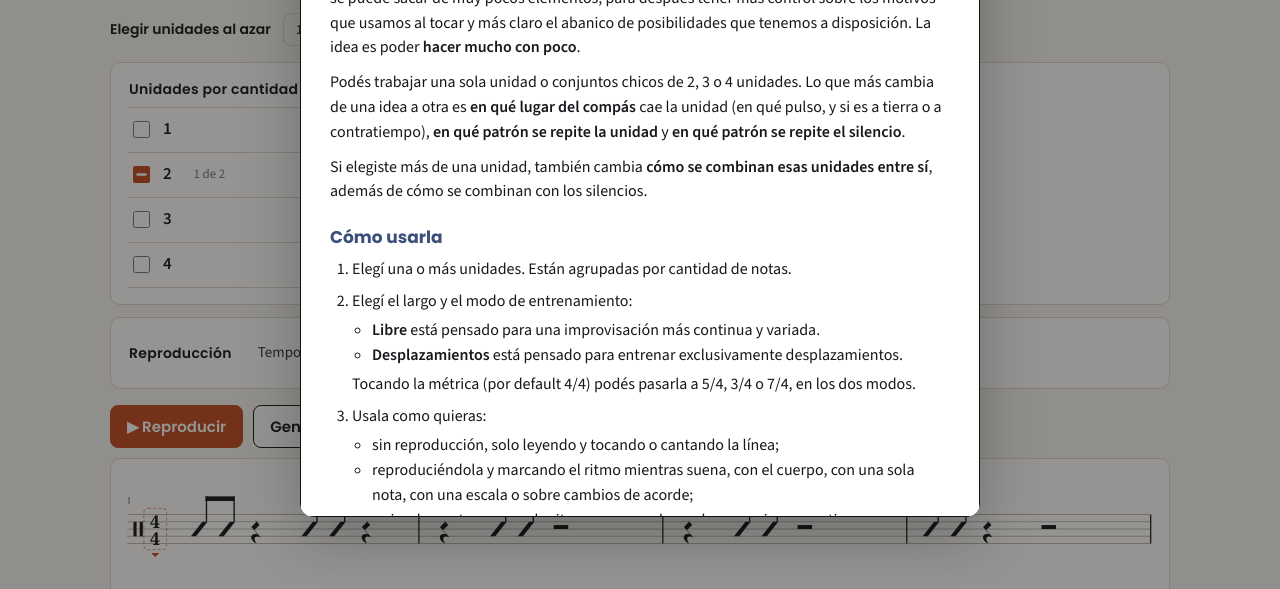
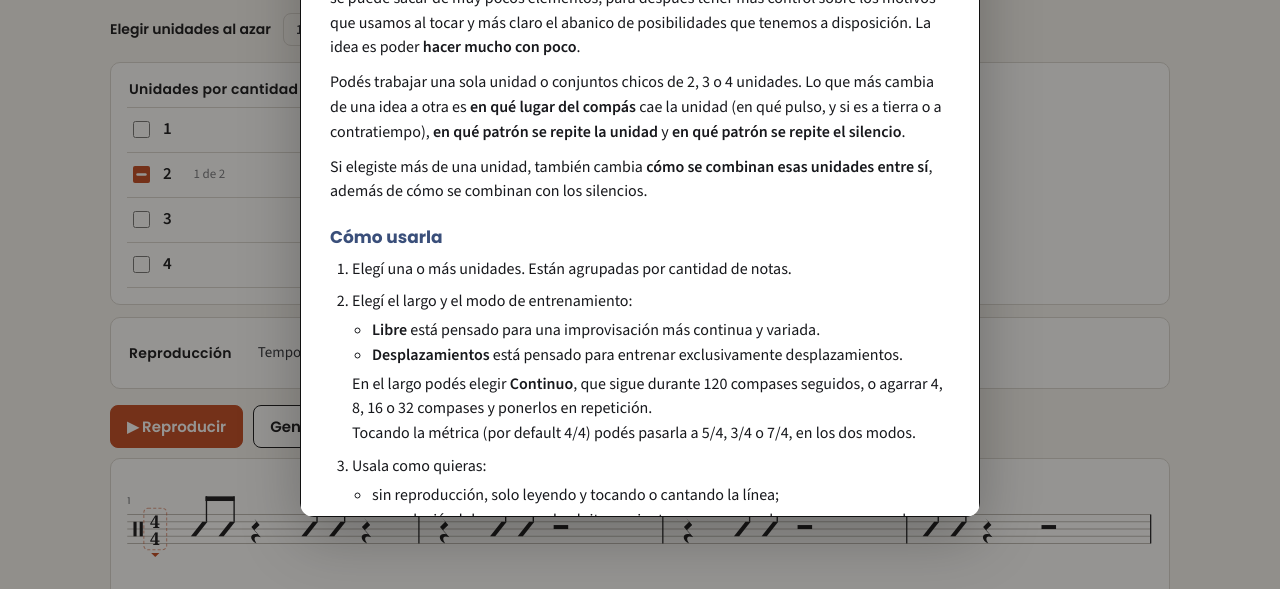
Before and after one commit to andykligman/entrenador-ritmico, a plain HTML site: page index.html in a window 1280 px wide. Shown: the part 211-800 px from the top of the page. Drawn offline with nearby package versions, Linux system fonts and the light colour scheme.

Commit message:
Descripción: continuo y repetición
Co-Authored-By: Claude Opus 5.5 <noreply@anthropic.com>
Claude-Session: https://claude.ai/code/session_01WEREQYk7orThHX6QA8bRv6

```diff
--- a/index.html
+++ b/index.html
@@ -181,7 +181,7 @@ footer{margin-top:26px;padding-top:12px;border-top:1px solid var(--rule);font-si
     <li>Elegí el largo y el modo de entrenamiento:
       <ul><li><strong>Libre</strong> está pensado para una improvisación más continua y variada.</li>
       <li><strong>Desplazamientos</strong> está pensado para entrenar exclusivamente desplazamientos.</li></ul>
-      Tocando la métrica (por default 4/4) podés pasarla a 5/4, 3/4 o 7/4, en los dos modos.</li>
+      En el largo podés elegir <strong>Continuo</strong>, que sigue durante 120 compases seguidos, o agarrar 4, 8, 16 o 32 compases y ponerlos en repetición.<br>Tocando la métrica (por default 4/4) podés pasarla a 5/4, 3/4 o 7/4, en los dos modos.</li>
     <li>Usala como quieras:
       <ul><li>sin reproducción, solo leyendo y tocando o cantando la línea;</li>
       <li>reproduciéndola y marcando el ritmo mientras suena, con el cuerpo, con una sola nota, con una escala o sobre cambios de acorde;</li>
```
